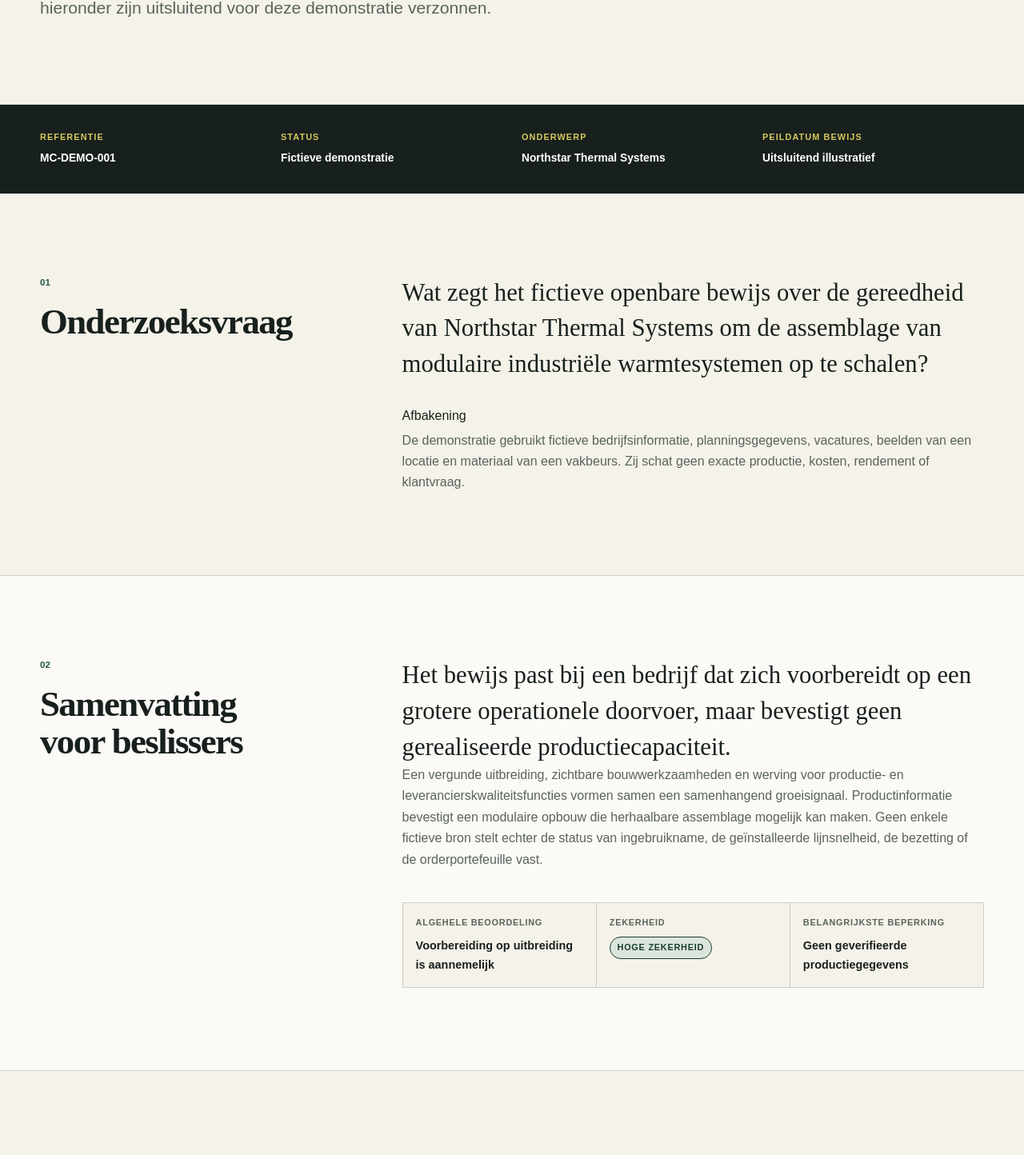
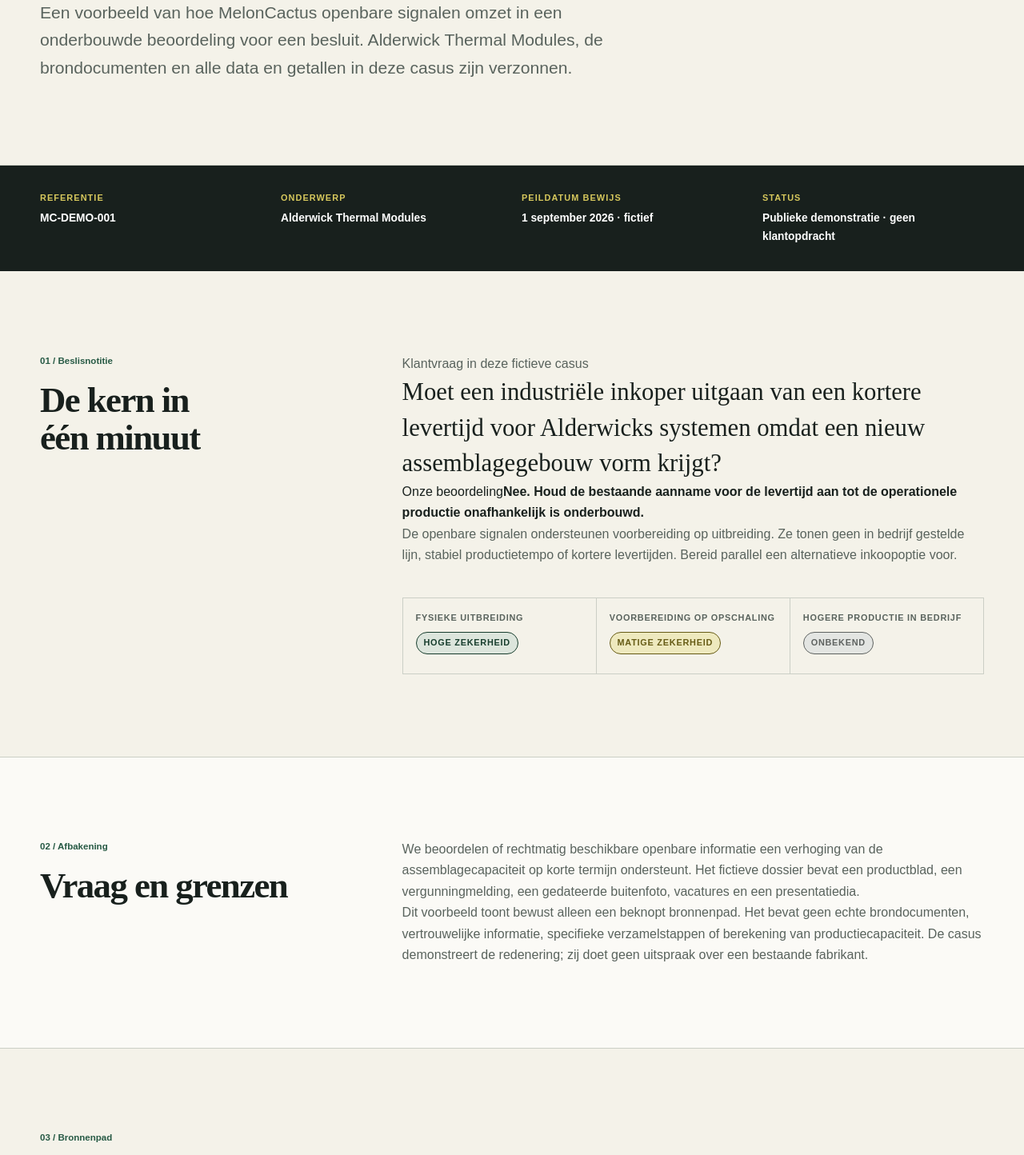
Before and after one commit to greenf88/MelonCactus, a Next.js app: page /nl/voorbeeldrapport in a window 1280 px wide. Shown: the part 417-1861 px from the top of the page at 80% size. Built offline with nearby package versions, Linux system fonts and the light colour scheme; no server answers.

Commit message:
Add Dutch decision-focused sample report

```diff
--- a/src/app/(nl)/nl/voorbeeldrapport/page.tsx
+++ b/src/app/(nl)/nl/voorbeeldrapport/page.tsx
@@ -7,28 +7,111 @@
 import { languageAlternates } from "@/lib/i18n";
 
 export const metadata: Metadata = {
-  title: "Fictief voorbeeldrapport",
-  description: "Een fictieve demonstratie van de opbouw, bewijsnormen en zekerheidsniveaus in een rapport van MelonCactus.",
+  title: "Voorbeeldrapport industriële concurrentieanalyse | MelonCactus",
+  description: "Een fictieve beslisnotitie die laat zien hoe MelonCactus openbaar bewijs, alternatieve verklaringen en gevolgen voor een besluit scheidt.",
   alternates: languageAlternates("/sample-report", "nl"),
 };
 
 export default function DutchSampleReportPage() {
-  return <article className="sample-report">
-    <PageHeader locale="nl" eyebrow="Fictieve demonstratie" title="Gereedheid voor opschaling" intro="Dit fictieve voorbeeld laat zien hoe wij bewijs, beoordeling, zekerheid en beperkingen presenteren. Northstar Thermal Systems en al het bronmateriaal hieronder zijn uitsluitend voor deze demonstratie verzonnen." breadcrumbs={[{ label: "Voorbeeldrapport" }]} />
-    <section className="report-cover"><Container><div className="report-meta"><div><span>Referentie</span><strong>MC-DEMO-001</strong></div><div><span>Status</span><strong>Fictieve demonstratie</strong></div><div><span>Onderwerp</span><strong>Northstar Thermal Systems</strong></div><div><span>Peildatum bewijs</span><strong>Uitsluitend illustratief</strong></div></div></Container></section>
+  return (
+    <article className="sample-report">
+      <PageHeader
+        locale="nl"
+        eyebrow="Voorbeeldrapport · fictieve casus"
+        title="Kan Alderwick de productie opschalen?"
+        intro="Een voorbeeld van hoe MelonCactus openbare signalen omzet in een onderbouwde beoordeling voor een besluit. Alderwick Thermal Modules, de brondocumenten en alle data en getallen in deze casus zijn verzonnen."
+        breadcrumbs={[{ label: "Voorbeeldrapport" }]}
+      />
 
-    <section className="report-section"><Container className="report-grid"><aside><span>01</span><h2>Onderzoeksvraag</h2></aside><div className="report-body"><p className="report-lead">Wat zegt het fictieve openbare bewijs over de gereedheid van Northstar Thermal Systems om de assemblage van modulaire industriële warmtesystemen op te schalen?</p><h3>Afbakening</h3><p>De demonstratie gebruikt fictieve bedrijfsinformatie, planningsgegevens, vacatures, beelden van een locatie en materiaal van een vakbeurs. Zij schat geen exacte productie, kosten, rendement of klantvraag.</p></div></Container></section>
+      <section className="report-cover" aria-label="Rapportgegevens">
+        <Container>
+          <div className="report-meta">
+            <div><span>Referentie</span><strong>MC-DEMO-001</strong></div>
+            <div><span>Onderwerp</span><strong>Alderwick Thermal Modules</strong></div>
+            <div><span>Peildatum bewijs</span><strong>1 september 2026 · fictief</strong></div>
+            <div><span>Status</span><strong>Publieke demonstratie · geen klantopdracht</strong></div>
+          </div>
+        </Container>
+      </section>
 
-    <section className="report-section report-tinted"><Container className="report-grid"><aside><span>02</span><h2>Samenvatting voor beslissers</h2></aside><div className="report-body"><p className="report-lead">Het bewijs past bij een bedrijf dat zich voorbereidt op een grotere operationele doorvoer, maar bevestigt geen gerealiseerde productiecapaciteit.</p><p>Een vergunde uitbreiding, zichtbare bouwwerkzaamheden en werving voor productie- en leverancierskwaliteitsfuncties vormen samen een samenhangend groeisignaal. Productinformatie bevestigt een modulaire opbouw die herhaalbare assemblage mogelijk kan maken. Geen enkele fictieve bron stelt echter de status van ingebruikname, de geïnstalleerde lijnsnelheid, de bezetting of de orderportefeuille vast.</p><div className="finding-summary"><div><span>Algehele beoordeling</span><strong>Voorbereiding op uitbreiding is aannemelijk</strong></div><div><span>Zekerheid</span><ConfidenceBadge level="High confidence" locale="nl" /></div><div><span>Belangrijkste beperking</span><strong>Geen geverifieerde productiegegevens</strong></div></div></div></Container></section>
+      <section className="report-section report-decision" id="decision">
+        <Container className="report-grid">
+          <aside><span>01 / Beslisnotitie</span><h2>De kern in één minuut</h2></aside>
+          <div className="report-body">
+            <p className="report-kicker">Klantvraag in deze fictieve casus</p>
+            <p className="report-lead">Moet een industriële inkoper uitgaan van een kortere levertijd voor Alderwicks systemen omdat een nieuw assemblagegebouw vorm krijgt?</p>
+            <div className="decision-callout">
+              <span>Onze beoordeling</span>
+              <strong>Nee. Houd de bestaande aanname voor de levertijd aan tot de operationele productie onafhankelijk is onderbouwd.</strong>
+              <p>De openbare signalen ondersteunen voorbereiding op uitbreiding. Ze tonen geen in bedrijf gestelde lijn, stabiel productietempo of kortere levertijden. Bereid parallel een alternatieve inkoopoptie voor.</p>
+            </div>
+            <div className="finding-summary" aria-label="Drie beoordelingsniveaus">
+              <div><span>Fysieke uitbreiding</span><ConfidenceBadge level="High confidence" locale="nl" /></div>
+              <div><span>Voorbereiding op opschaling</span><ConfidenceBadge level="Moderate confidence" locale="nl" /></div>
+              <div><span>Hogere productie in bedrijf</span><ConfidenceBadge level="Unknown" locale="nl" /></div>
+            </div>
+          </div>
+        </Container>
+      </section>
 
-    <section className="report-section"><Container><div className="report-section-heading"><span>03</span><h2>Bewijsregister</h2><p>Waarnemingen blijven gescheiden van de beoordeling die zij ondersteunen.</p></div><SampleEvidenceTable locale="nl" /></Container></section>
+      <section className="report-section report-tinted">
+        <Container className="report-grid">
+          <aside><span>02 / Afbakening</span><h2>Vraag en grenzen</h2></aside>
+          <div className="report-body">
+            <p>We beoordelen of rechtmatig beschikbare openbare informatie een verhoging van de assemblagecapaciteit op korte termijn ondersteunt. Het fictieve dossier bevat een productblad, een vergunningmelding, een gedateerde buitenfoto, vacatures en een presentatiedia.</p>
+            <p>Dit voorbeeld toont bewust alleen een beknopt bronnenpad. Het bevat geen echte brondocumenten, vertrouwelijke informatie, specifieke verzamelstappen of berekening van productiecapaciteit. De casus demonstreert de redenering; zij doet geen uitspraak over een bestaande fabrikant.</p>
+          </div>
+        </Container>
+      </section>
 
-    <section className="report-section report-tinted"><Container className="report-grid"><aside><span>04</span><h2>Belangrijkste bevindingen</h2></aside><div className="report-body"><div className="finding-list"><article><span>B1</span><div><h3>Twee soorten bronnen ondersteunen de fysieke uitbreiding.</h3><p>De fictieve vergunningsmelding en gedateerde buitenbeelden stemmen overeen. Geen van beide verifieert de interne inrichting.</p></div><ConfidenceBadge level="High confidence" locale="nl" /></article><article><span>B2</span><div><h3>De werving past bij voorbereiding op meer doorvoer.</h3><p>De combinatie van productie-engineering, leverancierskwaliteit en ploegleiding past beter bij opschaling dan bij afzonderlijke vervangingsvacatures.</p></div><ConfidenceBadge level="Moderate confidence" locale="nl" /></article><article><span>B3</span><div><h3>Een nieuw product blijft een vroeg signaal.</h3><p>De verwijzing in de presentatie heeft geen gevalideerde specificatie, introductiedatum of onafhankelijke bevestiging.</p></div><ConfidenceBadge level="Indicative" locale="nl" /></article></div></div></Container></section>
+      <section className="report-section" id="evidence">
+        <Container>
+          <div className="report-section-heading"><span>03 / Bronnenpad</span><h2>Vijf signalen. Vijf bewijsgrenzen.</h2><p>Deze bronvermeldingen zijn voor de casus verzonnen. Bij een echte opdracht gebruiken we herleidbare, gedateerde bronnen die de opdrachtgever binnen de afgesproken scope kan beoordelen.</p></div>
+          <SampleEvidenceTable locale="nl" />
+        </Container>
+      </section>
 
-    <section className="report-section"><Container className="report-grid"><aside><span>05</span><h2>Beperkingen</h2></aside><div className="report-body"><ul className="editorial-list"><li>Geen bron bevestigt geïnstalleerde apparatuur, ingebruikname van de lijn of gerealiseerde cyclustijd.</li><li>Vacatures kunnen onvervuld blijven en bewijzen niet dat nieuwe ploegen actief zijn.</li><li>Beelden van buiten tonen geen interne procescapaciteit of kwaliteitsprestaties.</li><li>Er is geen betrouwbaar openbaar bewijs over ordervolume, beperkingen bij leveranciers of productierendement.</li></ul></div></Container></section>
+      <section className="report-section report-tinted" id="findings">
+        <Container className="report-grid">
+          <aside><span>04 / Bevindingen</span><h2>Wat het bewijs ondersteunt</h2></aside>
+          <div className="report-body">
+            <div className="finding-list">
+              <article><span>B1</span><div><h3>De bouw is verder dan een aankondiging.</h3><p>De goedgekeurde uitbreiding en de latere foto van een gesloten gebouwschil stemmen qua locatie en volgorde overeen. Dat ondersteunt de fysieke bouw, niet de gereedheid van de inrichting. <a href="#sample-source-s-02">S-02</a> · <a href="#sample-source-s-03">S-03</a></p></div><ConfidenceBadge level="High confidence" locale="nl" /></article>
+              <article><span>B2</span><div><h3>Operationele voorbereiding is aannemelijk, de omvang blijft onduidelijk.</h3><p>De bouw en de combinatie van productie-, kwaliteits- en ploegfuncties passen bij een uitbreidingsplan. Vervangingsvacatures en gebruik als opslagruimte blijven geloofwaardige alternatieven. <a href="#sample-source-s-02">S-02</a> · <a href="#sample-source-s-03">S-03</a> · <a href="#sample-source-s-04">S-04</a></p></div><ConfidenceBadge level="Moderate confidence" locale="nl" /></article>
+              <article><span>B3</span><div><h3>Snellere leveringen zijn niet aangetoond.</h3><p>Het productblad en de dia over een prototype vermelden geen lijnsnelheid, aantal afgeleverde units, rendement, orderachterstand of geverifieerde levertijd. Het bewijs draagt geen capaciteitscijfer. <a href="#sample-source-s-01">S-01</a> · <a href="#sample-source-s-05">S-05</a></p></div><ConfidenceBadge level="Unknown" locale="nl" /></article>
+            </div>
+          </div>
+        </Container>
+      </section>
 
-    <section className="report-section report-tinted"><Container className="report-grid"><aside><span>06</span><h2>Strategische implicaties</h2></aside><div className="report-body"><p>Het bewijs rechtvaardigt om Northstar te beschouwen als een concurrent die zich op opschaling voorbereidt, maar nog niet als een partij met bewezen hogere productie. Commerciële plannen moeten onderscheid maken tussen signalen voor de nabije toekomst en geverifieerde levercapaciteit.</p><p>Activiteit van leveranciers en werving zijn de nuttigste openbare signalen om verder te volgen. Een latere verwijzing naar ingebruikname, een verandering in ploegendienst of een productcertificering zou de zekerheid wezenlijk vergroten.</p><h3>Vervolgvragen</h3><ol className="numbered-questions"><li>Is er een vergunning voor ingebruikname van de uitbreiding verleend?</li><li>Verwijzen leveranciers van apparatuur naar installatie of ingebruikname?</li><li>Zijn productievacatures ingevuld, opnieuw geplaatst of op een ander functieniveau verschenen?</li><li>Toont latere productdocumentatie certificering of serieel aanbod?</li></ol></div></Container></section>
+      <section className="report-section">
+        <Container className="report-grid">
+          <aside><span>05 / Tegentoets</span><h2>Wat kan ons oordeel veranderen?</h2></aside>
+          <div className="report-body">
+            <p className="report-lead">Een gebouw kan klaar zijn terwijl de productielijn dat nog niet is. Werving kan een voornemen tonen zonder dat er een extra ploeg draait.</p>
+            <div className="report-challenge-grid">
+              <div><h3>Alternatieve verklaring</h3><p>De uitbreiding kan vooral voor opslag of testen dienen. De vacatures kunnen vertrekkende medewerkers vervangen. Buitenfoto’s geven over beide mogelijkheden geen uitsluitsel.</p></div>
+              <div><h3>Bewijs dat ertoe doet</h3><p>Een gedateerde mijlpaal voor ingebruikname, een bevestigde start van een ploeg of herhaalde verwijzingen naar seriële productie en leveringen versterken de beoordeling. Vertraagde inrichting of langdurig openstaande vacatures verzwakken haar.</p></div>
+            </div>
+          </div>
+        </Container>
+      </section>
 
-    <section className="closing-cta no-print"><Container className="closing-inner"><div><p className="eyebrow">Uw beslissing, uw opdracht</p><h2>Vraag een rapport aan rond een actuele vraag.</h2><p>De opbouw wordt afgestemd op het bewijs en de beslissing, niet klakkeloos overgenomen uit deze fictieve demonstratie.</p></div><ButtonLink href="/nl/contact">Vraag een vergelijkbaar rapport aan</ButtonLink></Container></section>
-  </article>;
+      <section className="report-section report-tinted">
+        <Container className="report-grid">
+          <aside><span>06 / Besluit</span><h2>Van bevinding naar actie</h2></aside>
+          <div className="report-body">
+            <ol className="report-actions">
+              <li><span>Nu</span><p>Houd bestaande aannames over leverancier en levertijd aan. Baseer prijs of leverbelofte niet op de bouw alleen.</p></li>
+              <li><span>Parallel</span><p>Bereid een tweede inkooproute voor als een daadwerkelijke capaciteitsverhoging relevant is voor aanbestedingen of concurrentiepositie.</p></li>
+              <li><span>Herbeoordeel bij</span><p>Openbaar bewijs van ingebruikname en seriële leveringen, of een geloofwaardige vertraging die het uitbreidingsverhaal tegenspreekt.</p></li>
+            </ol>
+            <p className="report-disclaimer">Dit is een fictief voorbeeld, geen prognose, inkoopadvies over een bestaand bedrijf of weergave van een uitgevoerde klantopdracht. Het volledige bronpakket en de wijze van verzamelen vallen buiten deze publieke demonstratie.</p>
+          </div>
+        </Container>
+      </section>
+
+      <section className="closing-cta no-print"><Container className="closing-inner"><div><p className="eyebrow">Een vraag waarop u kunt handelen</p><h2>Leg een werkelijke beslissing langs dezelfde meetlat.</h2><p>We stemmen de vraag, bewijsgrenzen en oplevering af op uw situatie.</p></div><ButtonLink href="/nl/contact">Bespreek een rapport</ButtonLink></Container></section>
+    </article>
+  );
 }
```
